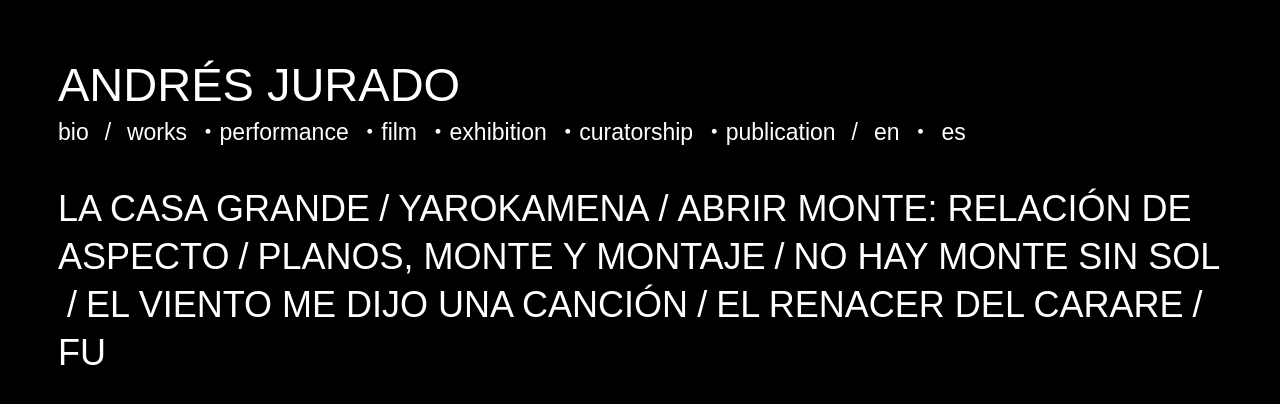
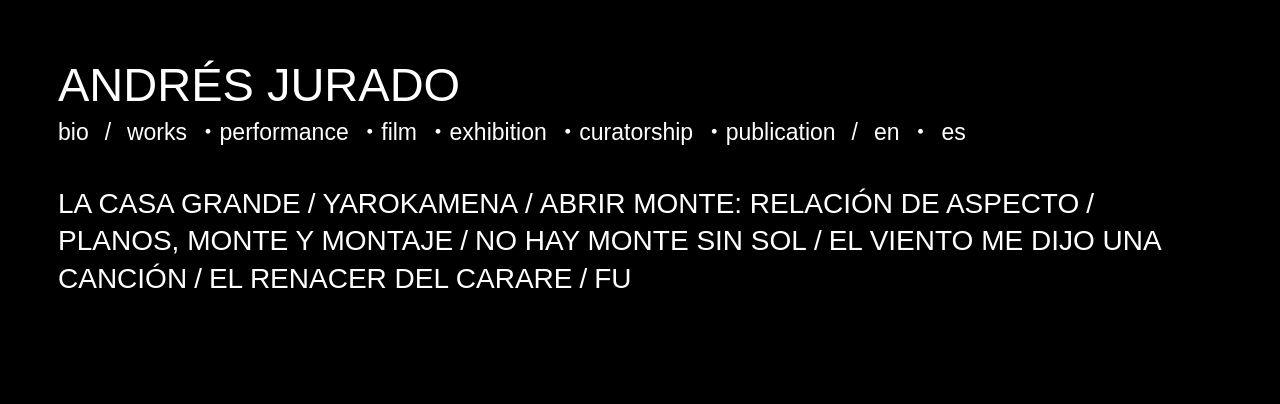
Before and after one commit to neatdisorder/andresjurado, a Next.js app: page / in a window 1280 px wide. Shown: the part 584-988 px from the top of the page. Built offline with nearby package versions, Linux system fonts and the light colour scheme; grey boxes are pictures that could not be loaded.

Commit message:
Hover de menu con subrayado.

```diff
--- a/src/components/WorksList/WorksListDesktop/styles.js
+++ b/src/components/WorksList/WorksListDesktop/styles.js
@@ -2,13 +2,13 @@ const styles = {
   projectsContainer: {
     px: { md: "58px", lg: "77px" },
     flexWrap: "wrap",
-    minHeight: "50vh",
+    minHeight: { md: "40vh", lg: "50vh" },
   },
   projectsHeading: {
     display: "inline",
     textTransform: "uppercase",
     fontWeight: "400",
-    fontSize: { md: "36px", lg: "48px" },
+    fontSize: { md: "28px", lg: "40px" },
     cursor: "pointer",
     _after: {
       content: "' / '",
@@ -25,6 +25,9 @@ const styles = {
     },
     _hover: {
       color: "white",
+      textDecoration: "underline",
+      textDecorationThickness: "2px",
+      textUnderlineOffset: "5px",
     },
   },
 };
```
